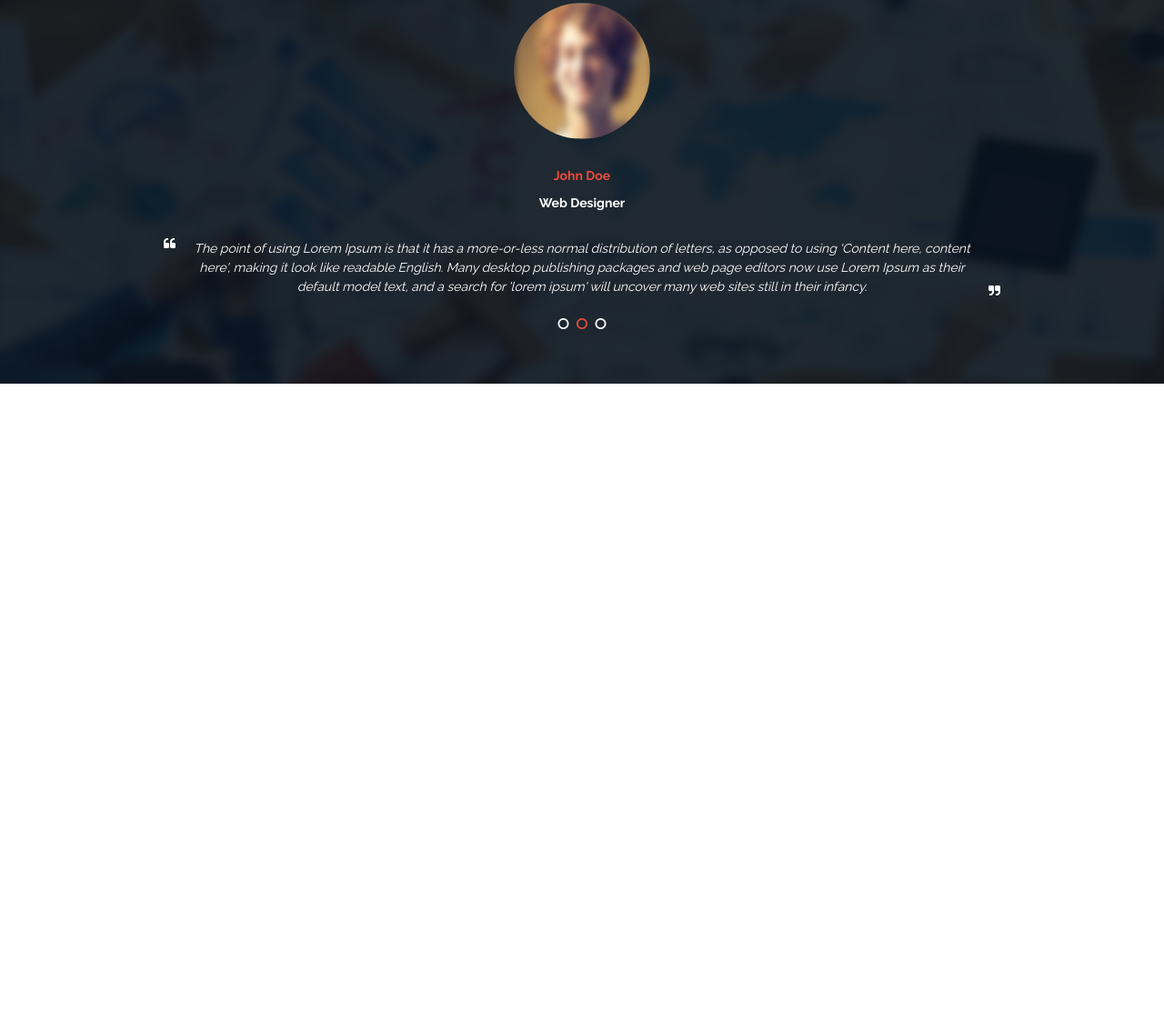
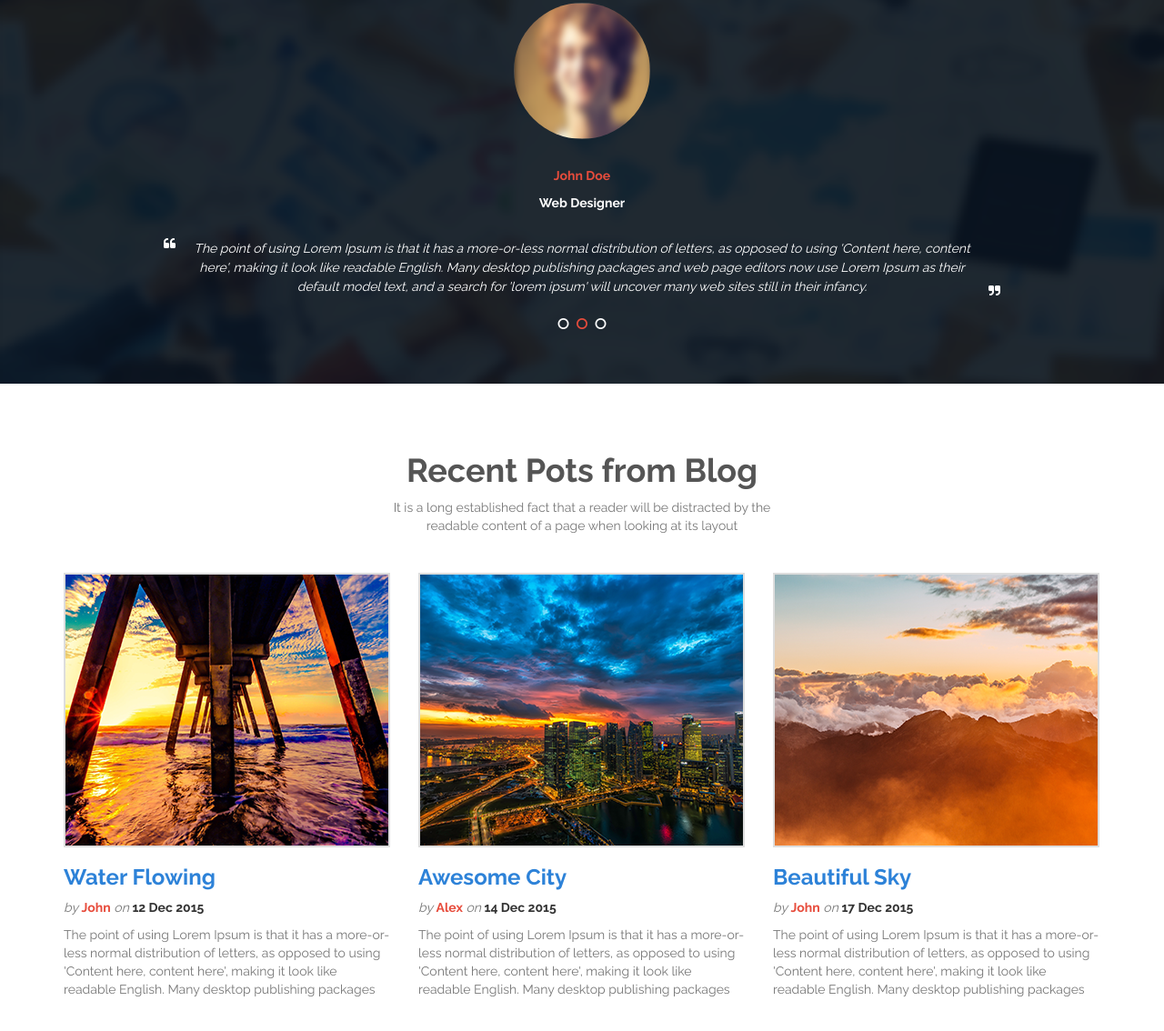
Before and after one commit to bahati2000/corporate-site, a plain HTML site: page index.html in a window 1280 px wide. Shown: the part 2489-3623 px from the top of the page at 91% size. Before the commit the page ends 2911 px from the top, so only its background shows below. Drawn offline with nearby package versions, Linux system fonts and the light colour scheme.

Commit message:
Completed the blog-section.

```diff
--- a/index.html
+++ b/index.html
@@ -361,6 +361,35 @@
 		</ul>
 	</section>
 
+	<section class="section-padding blog">
+		<div class="blog-header center">
+			<h1>Recent Pots from Blog</h1>
+			<p>It is a long established fact that a reader will be distracted by the<br/>readable content of a page when looking at its layout</p>
+		</div>
+		<div class="container">
+			<div class="row">
+				<div class="col-md-4">
+					<img src="img/blog/post1.png" alt="post1">
+					<h3><a href="#" class="secondary-sky-blue">Water Flowing</a></h3>
+					<p class="post-description"><i>by</i> <strong><span class="primary">John</span></strong> <i>on</i> <b class="date">12 Dec 2015</b></p>
+					<p class="post-content">The point of using Lorem Ipsum is that it has a more-or-less normal distribution of letters, as opposed to using 'Content here, content here', making it look like readable English. Many desktop publishing packages </p>
+				</div>
+				<div class="col-md-4">
+					<img src="img/blog/post2.png" alt="post2">
+					<h3><a href="#" class="secondary-sky-blue">Awesome City</a></h3>
+					<p class="post-description"><i>by</i> <strong><span class="primary">Alex</span></strong> <i>on</i> <b class="date">14 Dec 2015</b></p>
+					<p class="post-content">The point of using Lorem Ipsum is that it has a more-or-less normal distribution of letters, as opposed to using 'Content here, content here', making it look like readable English. Many desktop publishing packages </p>
+				</div>
+				<div class="col-md-4">
+					<img src="img/blog/post3.png" alt="post3">
+					<h3><a href="#" class="secondary-sky-blue">Beautiful Sky</a></h3>
+					<p class="post-description"><i>by</i> <strong><span class="primary">John</span></strong> <i>on</i> <b class="date">17 Dec 2015</b></p>
+					<p class="post-content">The point of using Lorem Ipsum is that it has a more-or-less normal distribution of letters, as opposed to using 'Content here, content here', making it look like readable English. Many desktop publishing packages </p>
+				</div>
+			</div>
+		</div>
+	</section>
+
 <!-- scripts -->
 <script type="text/javascript" src="js/bootstrap.min.js"></script>
 </body>
--- a/style.css
+++ b/style.css
@@ -113,7 +113,7 @@ header nav ul li a:hover {
 	color: #555;
 }
 
-.services-header, .portfolio-header, .team-header, .testimonials-header {
+.services-header, .portfolio-header, .team-header, .testimonials-header, .blog-header, .contact-header {
 	margin-bottom: 42px;
 	text-align: center;
 }
@@ -397,3 +397,20 @@ blockquote:after {
 .testipager li.selected a {
 	color: #e74c3c;
 }
+
+/* Blog Section */
+
+.blog b.date {
+	color: #333;
+}
+
+.blog h3 a {
+	transition: all 0.3s ease-in;
+	-webkit-transition: all 0.3s ease-in;
+	-moz-transition: all 0.3s ease-in;
+	-o-transition: all 0.3s ease-in;
+}
+
+.blog h3 a:hover {
+	color: #e74c3c;
+}
```
Also changed, not shown: img/blog/post1.png (renamed from img/posts/post1.png), img/blog/post2.png (renamed from img/posts/post2.png), img/blog/post3.png (renamed from img/posts/post3.png), 2 other files.
